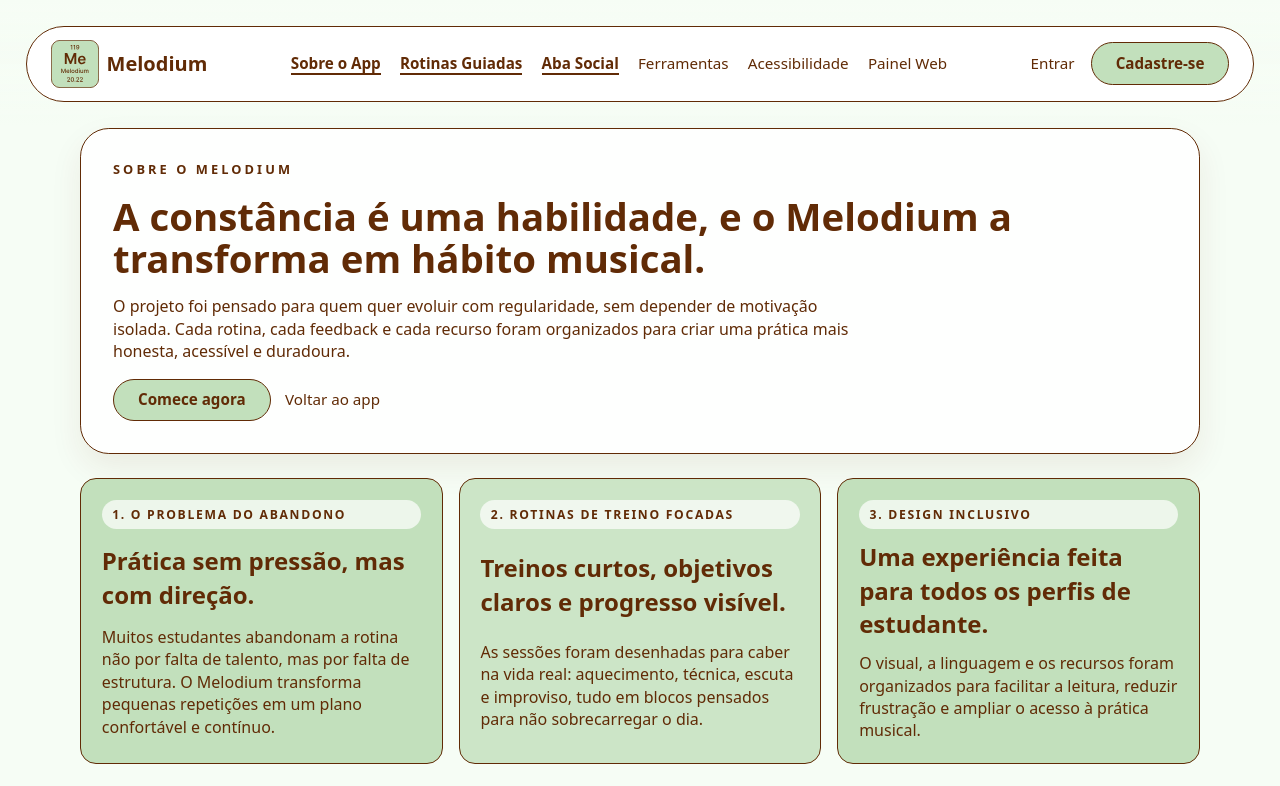
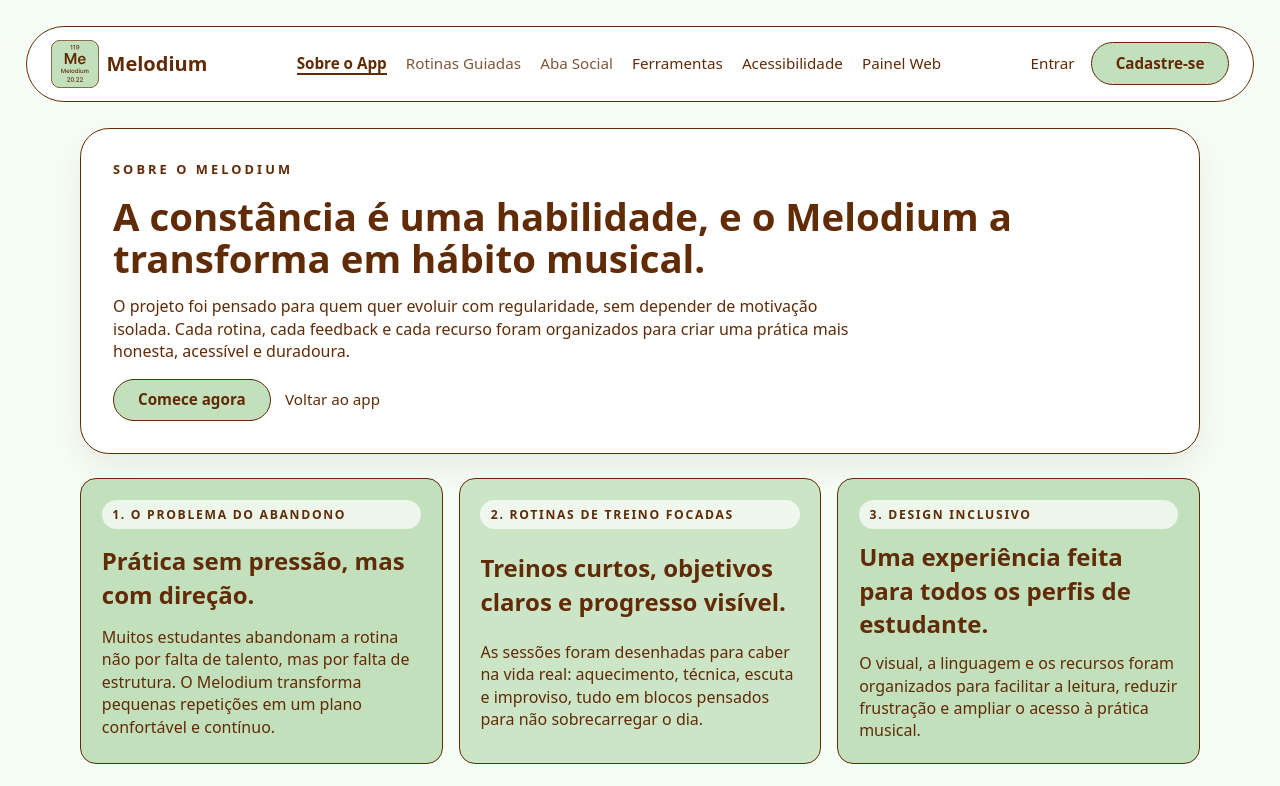
Before and after one commit to micardosofph/Melodium, a plain HTML site: page frontend/MelodiumWEB/about/about.html in a window 1280 px wide. Shown: the top 786 px of the page. Drawn offline with Linux system fonts and the light colour scheme.

Commit message:
tirando o sublinhado dos links

```diff
--- a/frontend/MelodiumWEB/global/style.css
+++ b/frontend/MelodiumWEB/global/style.css
@@ -367,3 +367,9 @@ main,
 .btn-fechar-modal:hover {
     opacity: 0.8;
 }
+.nav-links a[href="#"] {
+    border-bottom: none !important;
+    text-decoration: none !important;
+    font-weight: 500 !important;
+    opacity: 80%;
+}
```
